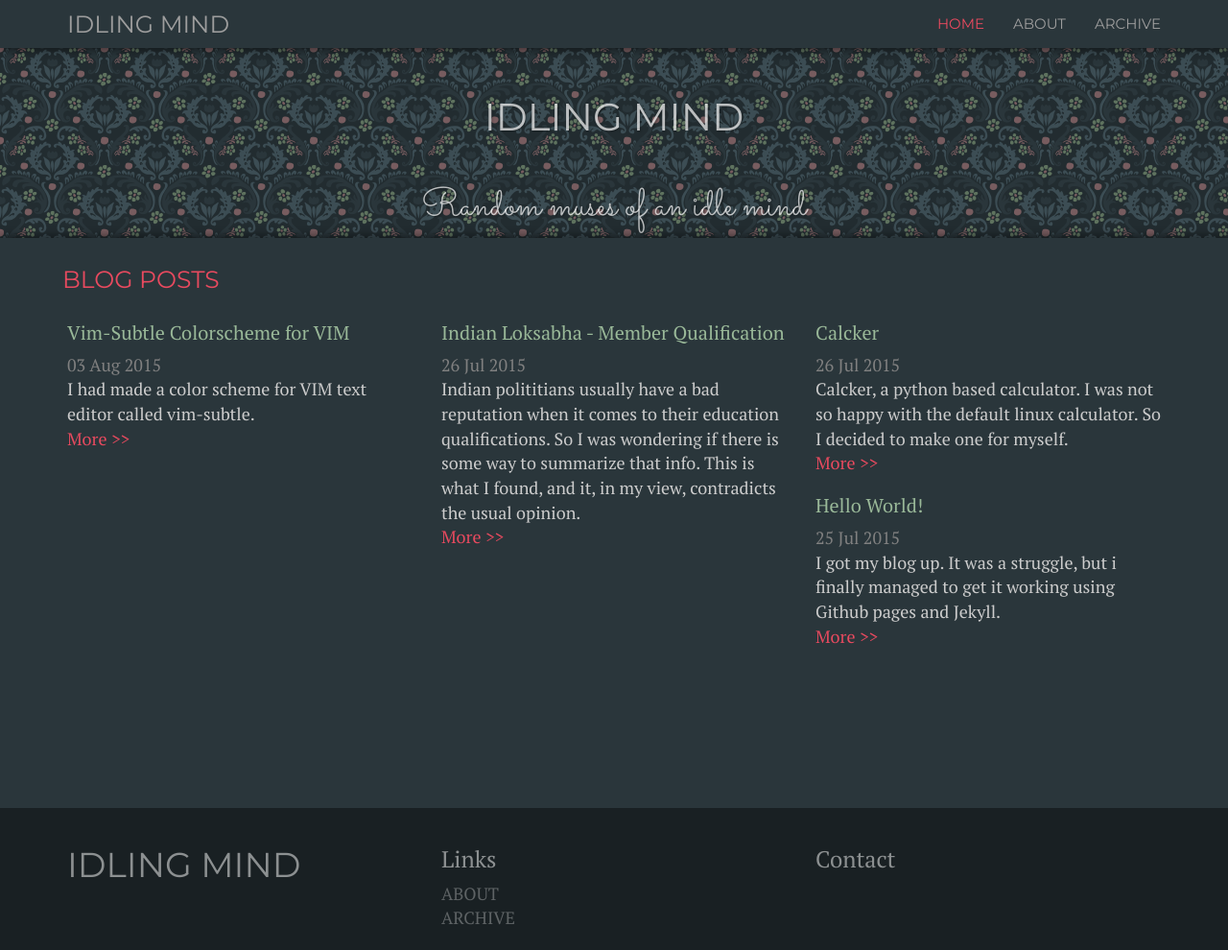
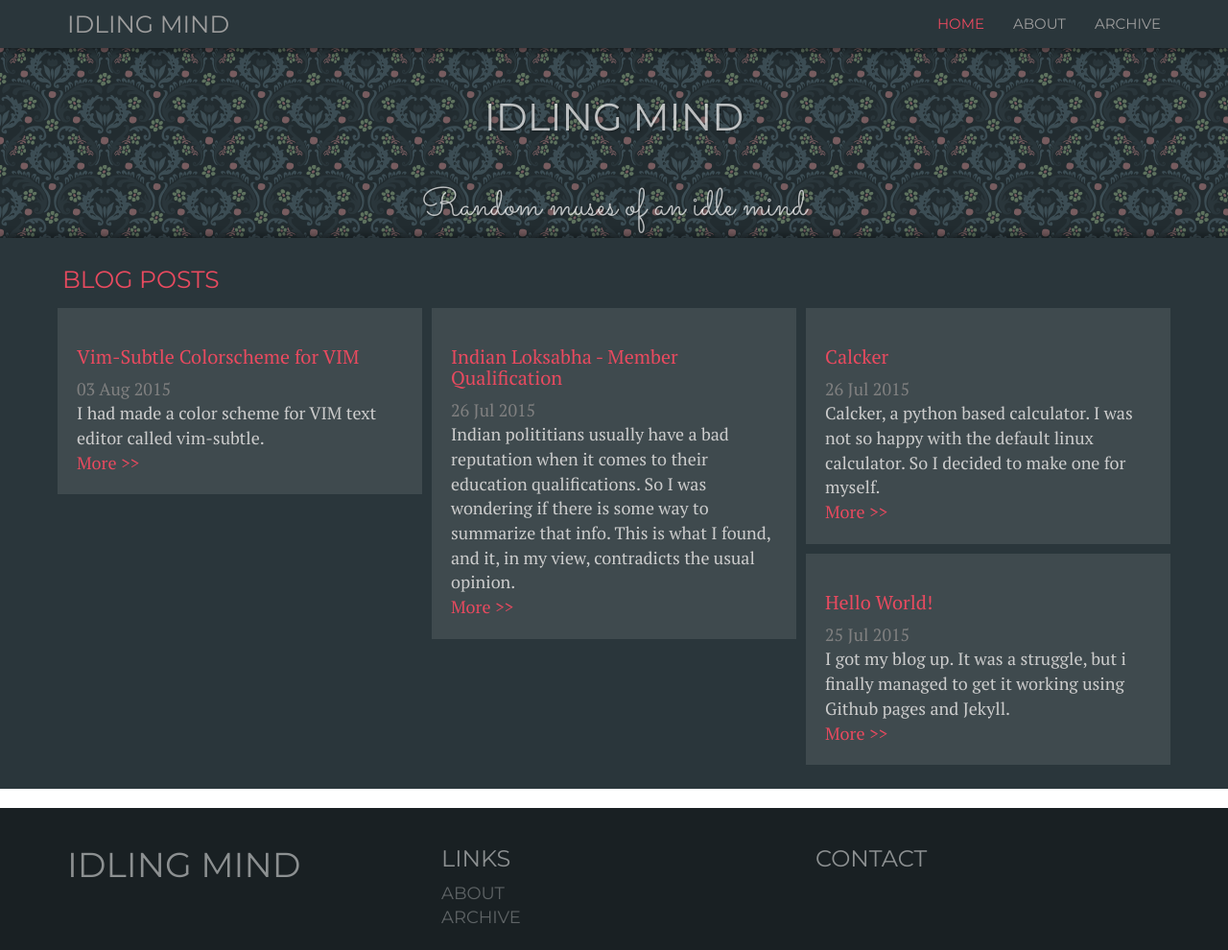
Before and after one commit to idling-mind/idling-mind.github.io, a Jekyll site: the page built from index.html, in a window 1280 px wide and 990 px high. Shown: the whole window at 96% size. Built offline with Jekyll 4.4.1, drawn with Linux system fonts in a browser that asks for light colours; nearby versions of some CDN libraries; the list of posts is cut into pages by our own code.

Commit message:
edited post layout in index

```diff
--- a/index.html
+++ b/index.html
@@ -25,7 +25,7 @@ title: Home
           <div class="row">
           {% for post in paginator.posts %}
             <div class="post col-md-4">
-              <h2>{{ post.title }}</h2>
+              <h2><a class="post-more" href={{ post.url }}>{{ post.title }}</a></h2>
               <span class="post-date">{{ post.date | date_to_string }}</span>
               {{ post.excerpt }}
               <a class="post-more" href={{ post.url }}>More >></a>
--- a/public/css/theme.css
+++ b/public/css/theme.css
@@ -26,6 +26,10 @@ body {
 }
 h1{
     font-family: 'Montserrat', sans-serif;
+}
+a {
+    text-decoration:none;
+    color:inherit;
 }
 /*------------Styles for navbar------------*/
 .navbar-brand{
@@ -104,6 +108,9 @@ h1{
     font-size:20px;
 }
 .post-list .post{
+    background-color:#3f4a4e;
+    border:solid 5px #2A363B;
+    padding:20px;
 }
 .post-list .post-more{
     color:#E84A5F;
@@ -128,9 +135,12 @@ h1{
 .footer {
   width: 100%;
   overflow:hidden;
+  font-family: 'Montserrat', sans-serif;
   background-color: #192023;
   color:rgba(255,255,255,0.5);
+  margin-top:20px;
   padding:20px 0;
+  text-transform:uppercase;
 }
 .footer > .container {
   padding-right: 15px;
```
